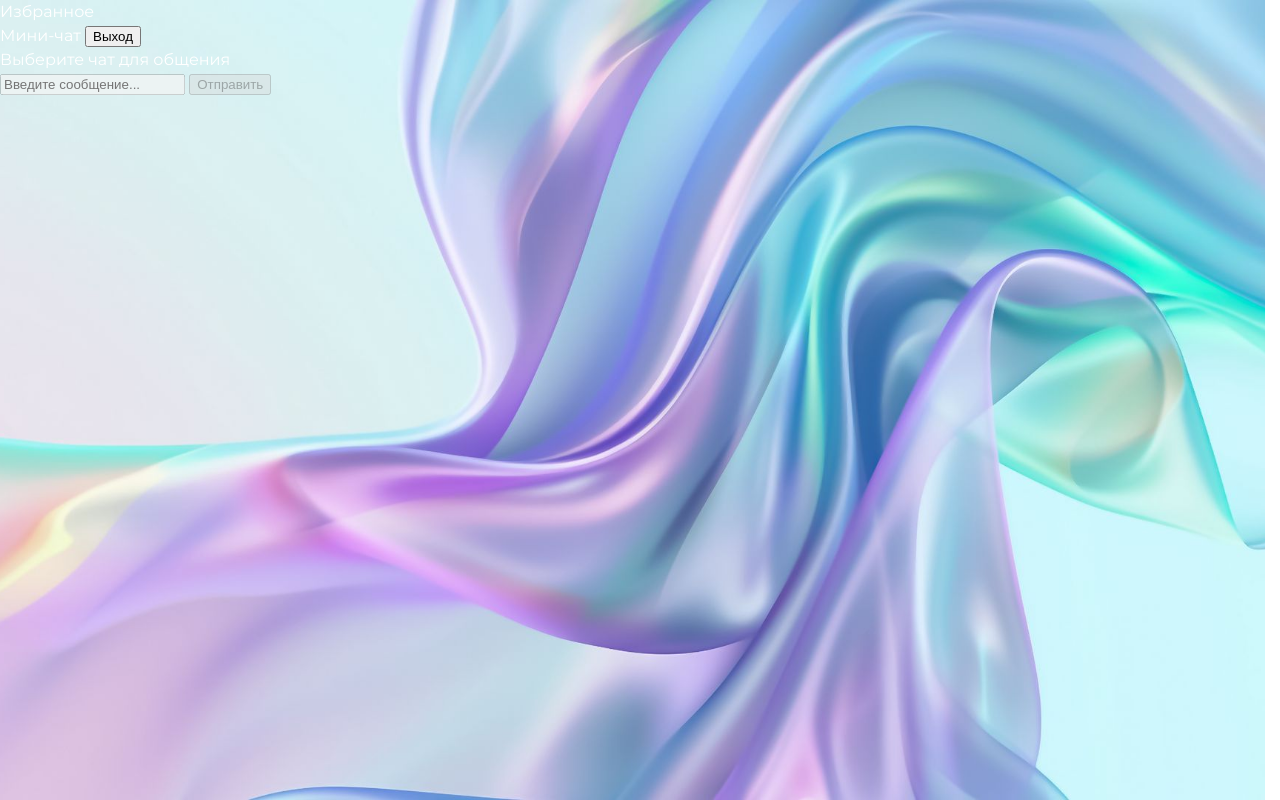
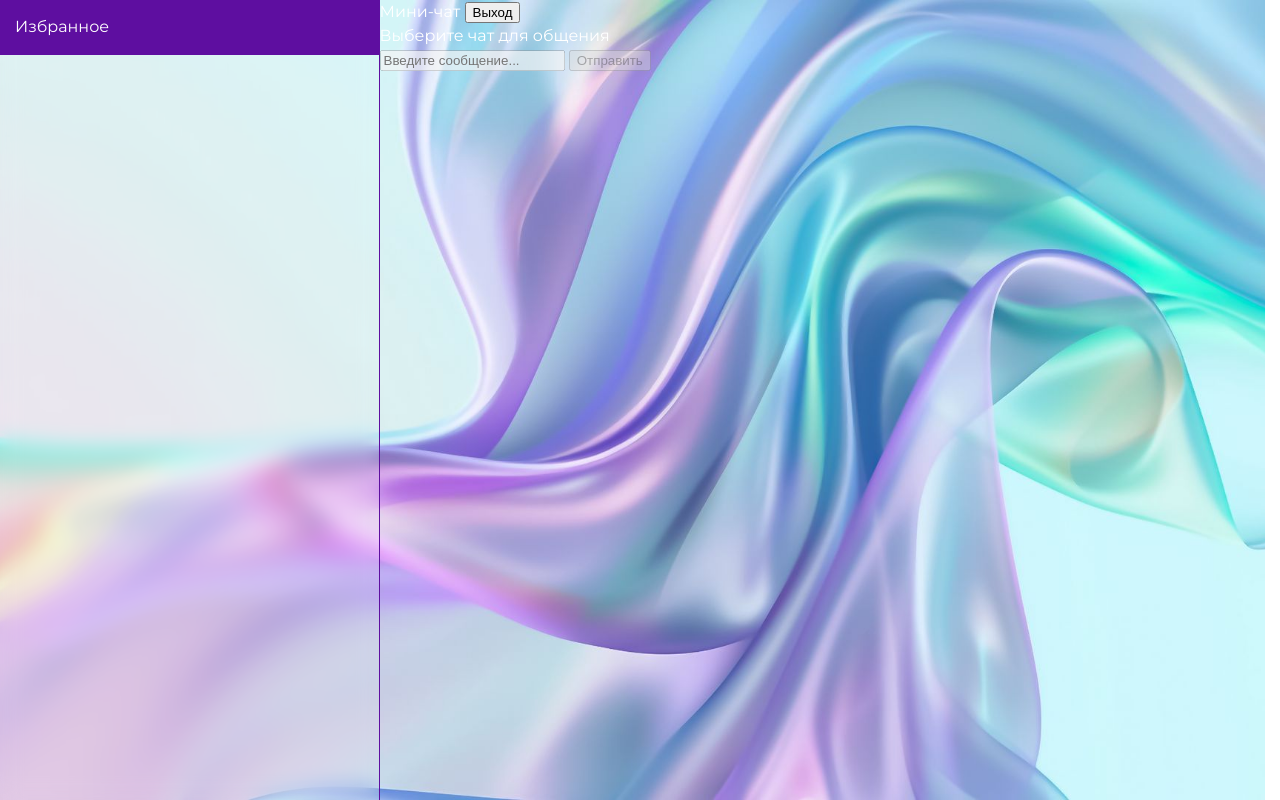
Before and after one commit to ChirkovRoman2017/websocket_chat, a FastAPI app: template app/templates/chat.html in a window 1280 px wide. Run offline with FastAPI, Linux system fonts and the light colour scheme; the template is opened without the code that fills it, so the values that code supplies are empty; parts of the project's set-up code (start-up, migrations or seed data) failed here and were passed over.

Commit message:
upgrade chat html

```diff
--- a/app/static/styles/chat.css
+++ b/app/static/styles/chat.css
@@ -213,4 +213,31 @@ ul {
   max-width: 1470px;
   padding: 0 15px;
   margin: 0 auto;
+}
+
+.chat {
+  display: flex;
+  height: 100vh;
+  max-width: 100%;
+  margin: 0 auto;
+  background-color: transparent;
+}
+.chat__users {
+  width: 30%;
+  backdrop-filter: blur(10px);
+  background: rgba(255, 255, 255, 0.1);
+  overflow-y: auto;
+  border-right: 1px solid #5e0ea0;
+}
+.chat__user {
+  padding: 15px;
+  border-bottom: 1px solid #5e0ea0;
+  cursor: pointer;
+  transition: background-color 0.3s;
+  color: #5e0ea0;
+}
+.chat__user:hover, .chat__user.active {
+  background-color: #5e0ea0;
+  backdrop-filter: blur(10px);
+  color: #fff;
 }/*# sourceMappingURL=chat.css.map */
--- a/app/static/styles/chat.scss
+++ b/app/static/styles/chat.scss
@@ -26,3 +26,33 @@ ul {
     padding: 0 $paddingX;
     margin: 0 auto;
 }
+
+.chat {
+    display: flex;
+    height: 100vh;
+    max-width: 100%;
+    margin: 0 auto;
+    background-color: transparent;
+
+    &__users {
+        width: 30%;
+        backdrop-filter: blur(10px);
+        background: rgba($color: #fff, $alpha: 0.1);
+        overflow-y: auto;
+        border-right: 1px solid $colorViolet;
+    }
+
+    &__user {
+        padding: 15px;
+        border-bottom: 1px solid $colorViolet;
+        cursor: pointer;
+        transition: background-color 0.3s;
+        color: $colorViolet;
+
+        &:hover, &.active {
+            background-color: $colorViolet;
+            backdrop-filter: blur(10px);
+            color: $colorWhite;
+        }
+    }
+}
--- a/app/templates/chat.html
+++ b/app/templates/chat.html
@@ -7,30 +7,30 @@
     <link rel="stylesheet" type="text/css" href="{{ url_for('static', path='styles/chat.css') }}">
 </head>
 <body>
-<div class="chat-container">
-    <div class="user-list" id="userList">
+<div class="chat">
+    <div class="chat__users" id="userList">
         <!-- Сначала выводим "Избранное" -->
-        <div class="user-item" data-user-id="{{ user.id }}">
+        <div class="chat__user" data-user-id="{{ user.id }}">
             Избранное
         </div>
         <!-- Выводим остальных пользователей -->
         {% for chat in users_all %}
             {% if chat.id != user.id %}
-                <div class="user-item" data-user-id="{{ chat.id }}">
+                <div class="chat__user" data-user-id="{{ chat.id }}">
                     {{ chat.name }}
                 </div>
             {% endif %}
         {% endfor %}
     </div>
-    <div class="chat-area">
-        <div class="chat-header" id="chatHeader">
+    <div class="chat__area">
+        <div class="chat__header" id="chatHeader">
             <span>Мини-чат</span>
-            <button class="logout-button" id="logoutButton" onclick="logout()">Выход</button>
+            <button class="chat__button_logout" id="logoutButton" onclick="logout()">Выход</button>
         </div>
-        <div class="messages" id="messages">
-            <div class="welcome-message">Выберите чат для общения</div>
+        <div class="chat__messages" id="messages">
+            <div class="chat__message_welcome">Выберите чат для общения</div>
         </div>
-        <div class="input-area">
+        <div class="chat__input">
             <input type="text" id="messageInput" placeholder="Введите сообщение..." disabled>
             <button id="sendButton" disabled>Отправить</button>
         </div>
```
Also changed, not shown: 1 other file.
